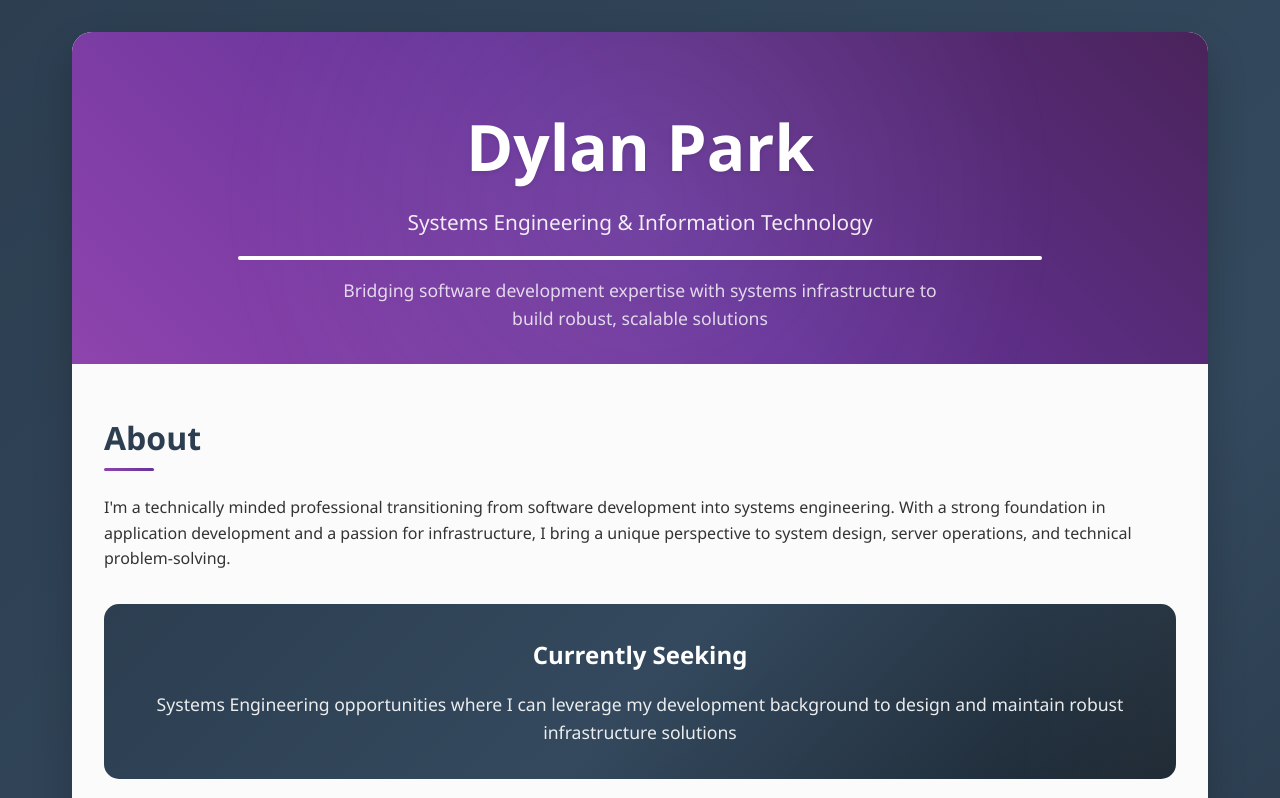
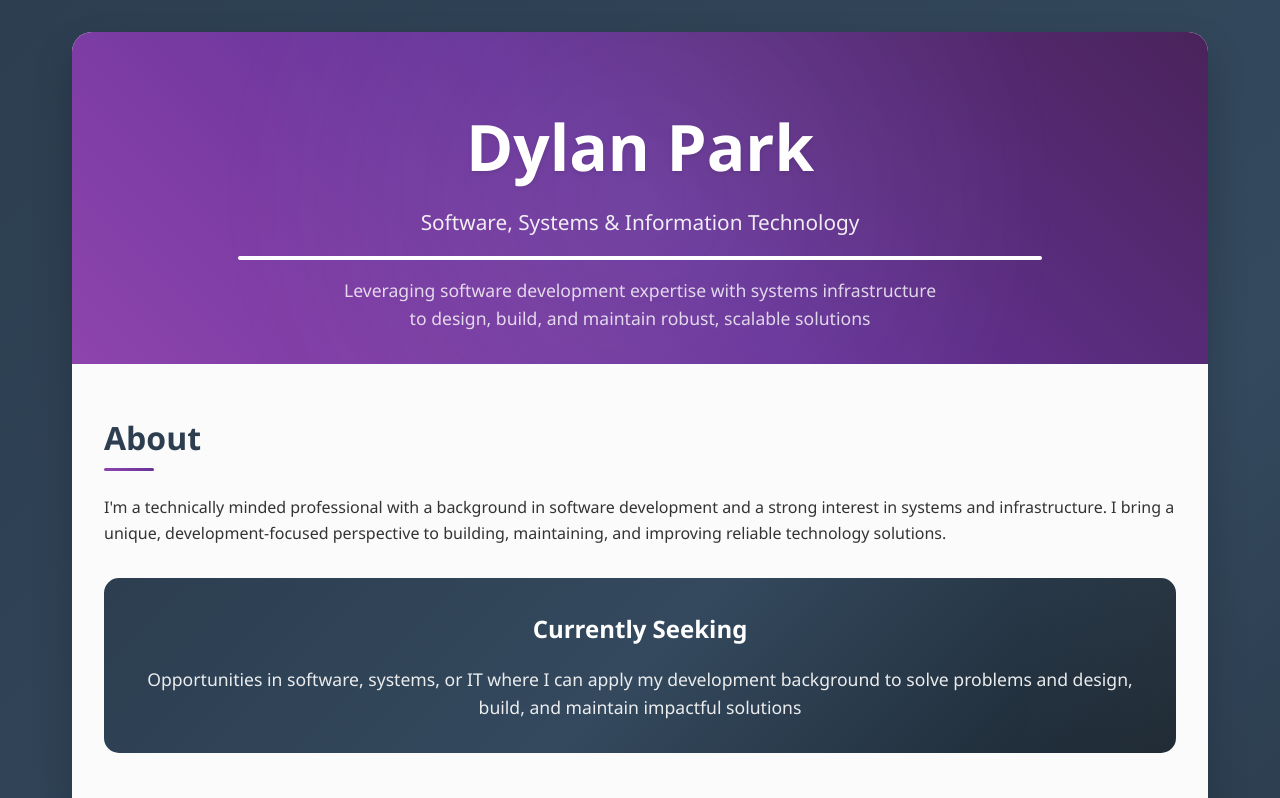
Before and after one commit to dylan-park/dylan-park-website, a plain HTML site: page index.html in a window 1280 px wide. Shown: the top 798 px of the page. Drawn offline with Linux system fonts and the light colour scheme.

Commit message:
Update language to be more generalized

```diff
--- a/index.html
+++ b/index.html
@@ -13,18 +13,18 @@
 				<div class="hero">
 					<div class="hero-content">
 						<h1>Dylan Park</h1>
-						<div class="subtitle">Systems Engineering & Information Technology</div>
+						<div class="subtitle">Software, Systems & Information Technology</div>
 						<hr>
-						<div class="tagline">Bridging software development expertise with systems infrastructure to build robust, scalable solutions</div>
+						<div class="tagline">Leveraging software development expertise with systems infrastructure to design, build, and maintain robust, scalable solutions</div>
 					</div>
 				</div>
 				<div class="content">
 					<div class="section">
 						<h2>About</h2>
-						<p>I'm a technically minded professional transitioning from software development into systems engineering. With a strong foundation in application development and a passion for infrastructure, I bring a unique perspective to system design, server operations, and technical problem-solving.</p>
+						<p>I'm a technically minded professional with a background in software development and a strong interest in systems and infrastructure. I bring a unique, development-focused perspective to building, maintaining, and improving reliable technology solutions.</p>
 						<div class="highlight-box">
 							<h3>Currently Seeking</h3>
-							<p>Systems Engineering opportunities where I can leverage my development background to design and maintain robust infrastructure solutions</p>
+							<p>Opportunities in software, systems, or IT where I can apply my development background to solve problems and design, build, and maintain impactful solutions</p>
 						</div>
 					</div>
 					<div class="section">
```
